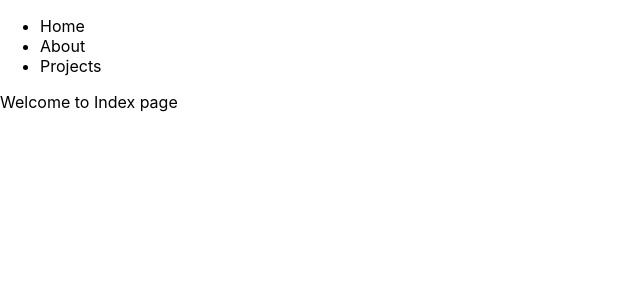
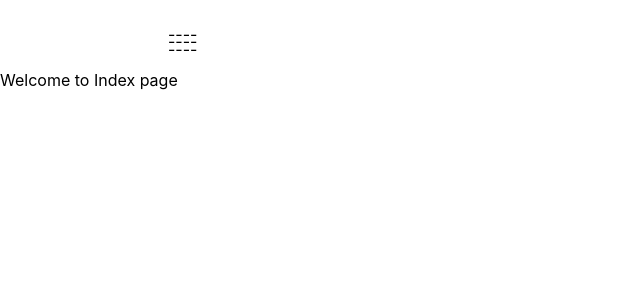
Before and after one commit to YashChatim/next-portfolio-website, a Next.js app: page / in a window 1280 px wide. Shown: the top 300 px of the page, without its empty margins (0-640 px from the left). Built offline with nearby package versions, Linux system fonts and the light colour scheme.

Commit message:
Added toggle for displaying Navigation Links

```diff
--- a/components/layout/MainHeader.js
+++ b/components/layout/MainHeader.js
@@ -1,15 +1,44 @@
-import { Fragment } from "react";
+import { Fragment, useState } from "react";
 import Link from "next/link";
 
+import classes from './MainHeader.module.css';
+
+const navLinks = [
+    { name: "Home", Link: "/" },
+    { name: "About", Link: "/about" },
+    { name: "Projects", Link: "/projects" },
+    { name: "Contact", Link: "mailto:chatim.yash@yahoo.co.uk" }
+];
+
 const MainHeader = () => {
+    const [navLinksVisible, setNavLinksVisible] = useState(false);
+
+    const displayHamburber = () => {
+        return (
+            <ul className={classes["nav-links"]}>
+                <li className={classes["burger"]}>----</li>
+                <li className={classes["burger"]}>----</li>
+                <li className={classes["burger"]}>----</li>
+            </ul>
+        );
+    };
+
+    const displayNavLinks = () => {
+        return (
+            <ul className={classes["nav-links"]}>
+                {navLinks.map((item) => <li key={item.name} className={classes["nav-link"]}><Link href={item.Link}>{item.name}</Link></li>)}
+            </ul>
+        );
+    };
+
     return (
-        <Fragment>
-            <ul>
-                <li><Link href="/">Home</Link></li>
-                <li><Link href="/about">About</Link></li>
-                <li><Link href="/projects">Projects</Link></li>
-            </ul>
-        </Fragment>
+        <header className={classes["main-header"]}>
+            <nav>
+                <div onClick={() => setNavLinksVisible(!navLinksVisible)}>
+                    {navLinksVisible ? displayNavLinks() : displayHamburber()}
+                </div>
+            </nav>
+        </header>
     );
 }
 
--- /dev/null
+++ b/components/layout/MainHeader.module.css
@@ -0,0 +1,19 @@
+.main-header {
+    display: flex;
+    justify-content: space-between;
+    align-items: center;
+    height: 70px;
+    width: 100vw;
+    padding: 0 10vw;
+    color: black;
+    z-index: 10;
+}
+
+.nav-link,
+.burger {
+    list-style-type: none;
+}
+
+.burger {
+    height: 7.5px;
+}
```
